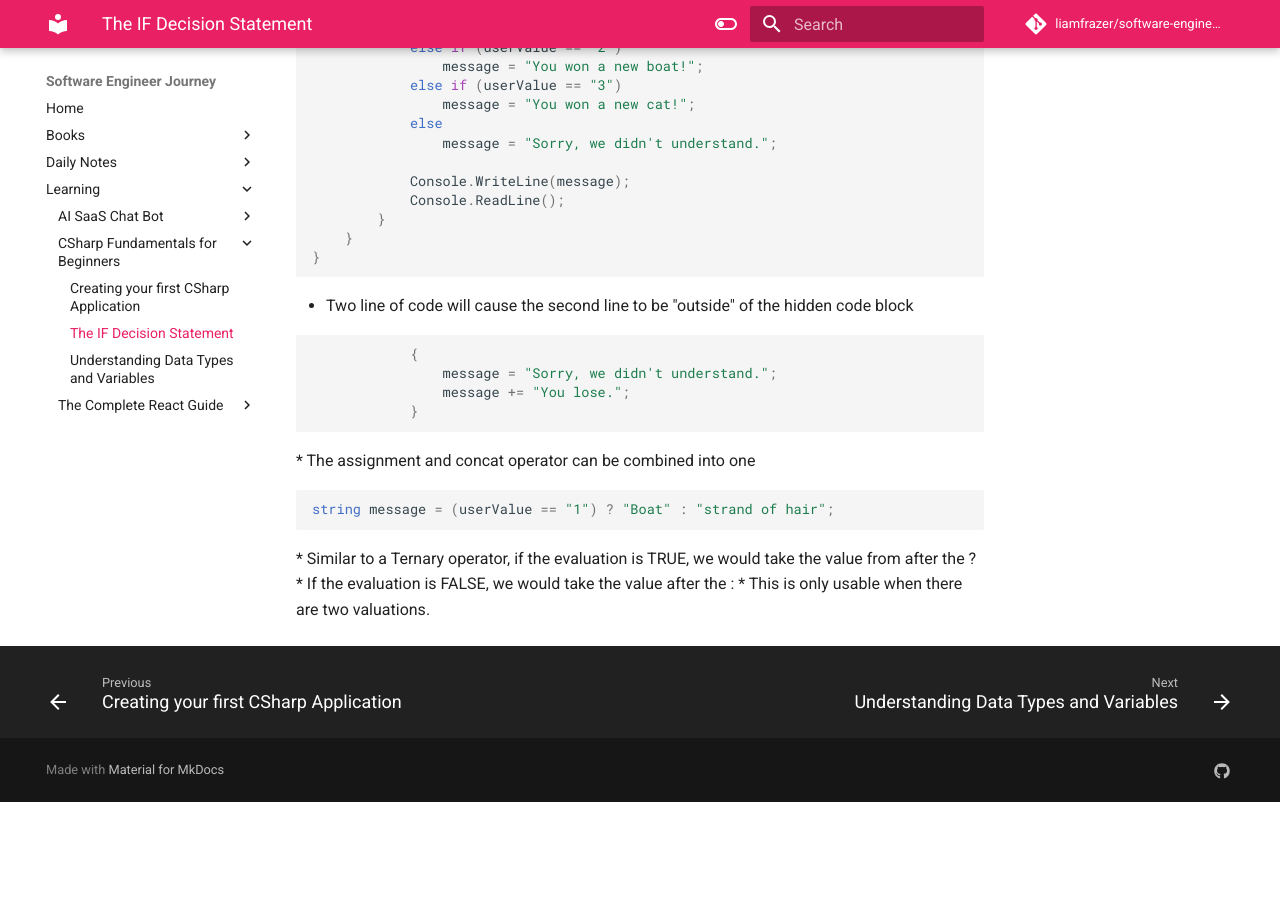
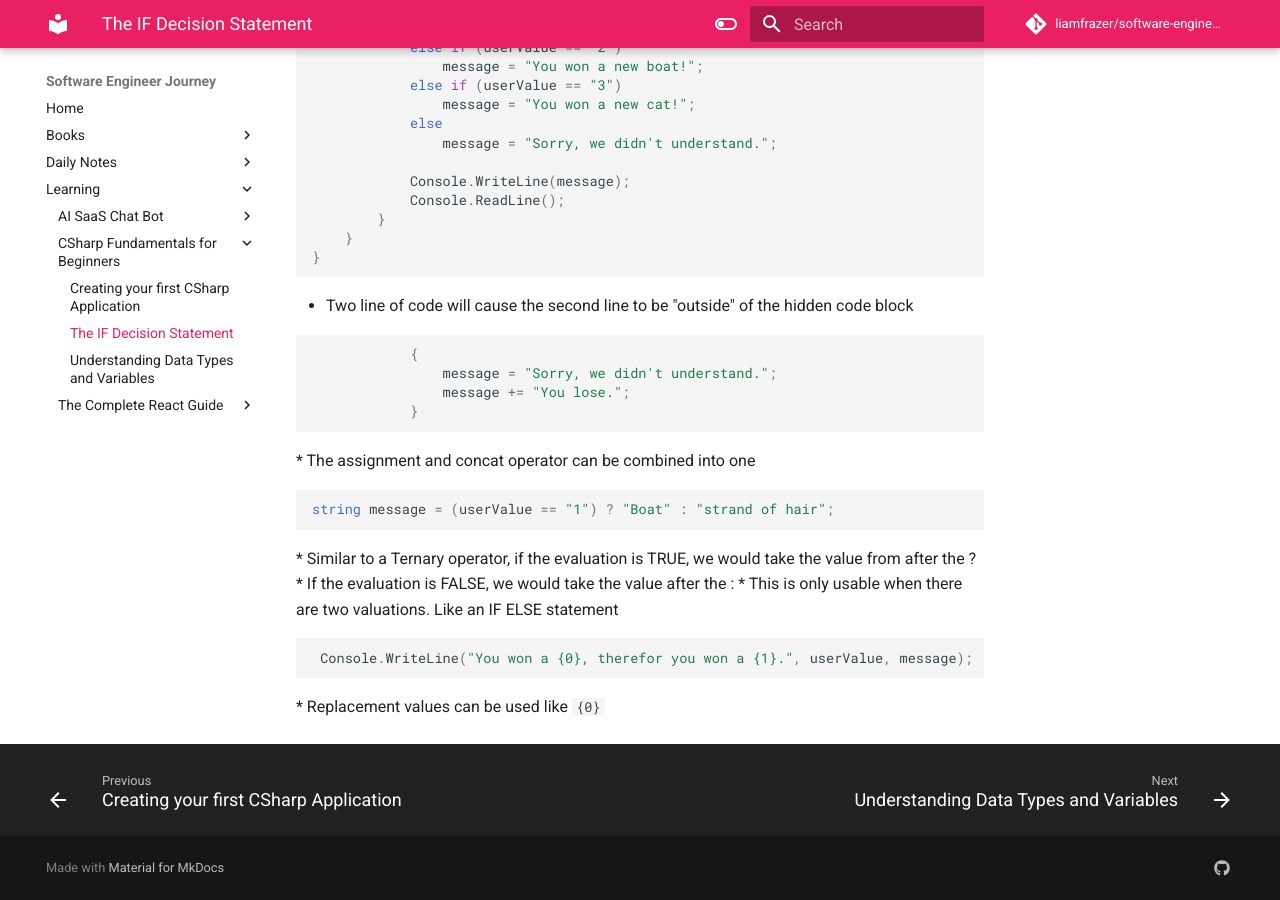
Before and after one commit to liamfrazer/software-engineer-journey, an MkDocs documentation site: the page built from docs/Learning/CSharp Fundamentals for Beginners/The IF Decision Statement.md, in a window 1280 px wide and 900 px high, scrolled down 2163 px. Built offline with MkDocs 1.6.1 and Material for MkDocs 9.7.7, drawn with Linux system fonts in a browser that asks for light colours; comment, search, counter and statistics services are not loaded; before the commit the page ends 2965 px from its top, so only the background shows below that.

Commit message:
vault backup: 2024-01-05 21:31:49

````diff
--- a/docs/Learning/CSharp Fundamentals for Beginners/The IF Decision Statement.md
+++ b/docs/Learning/CSharp Fundamentals for Beginners/The IF Decision Statement.md
@@ -130,4 +130,9 @@ string message = (userValue == "1") ? "Boat" : "strand of hair";
 ```
 * Similar to a Ternary operator, if the evaluation is TRUE, we would take the value from after the ?
 * If the evaluation is FALSE, we would take the value after the :
-* This is only usable when there are two valuations.
+* This is only usable when there are two valuations. Like an IF ELSE statement
+
+```c#
+ Console.WriteLine("You won a {0}, therefor you won a {1}.", userValue, message);
+```
+* Replacement values can be used like `{0}`
````
